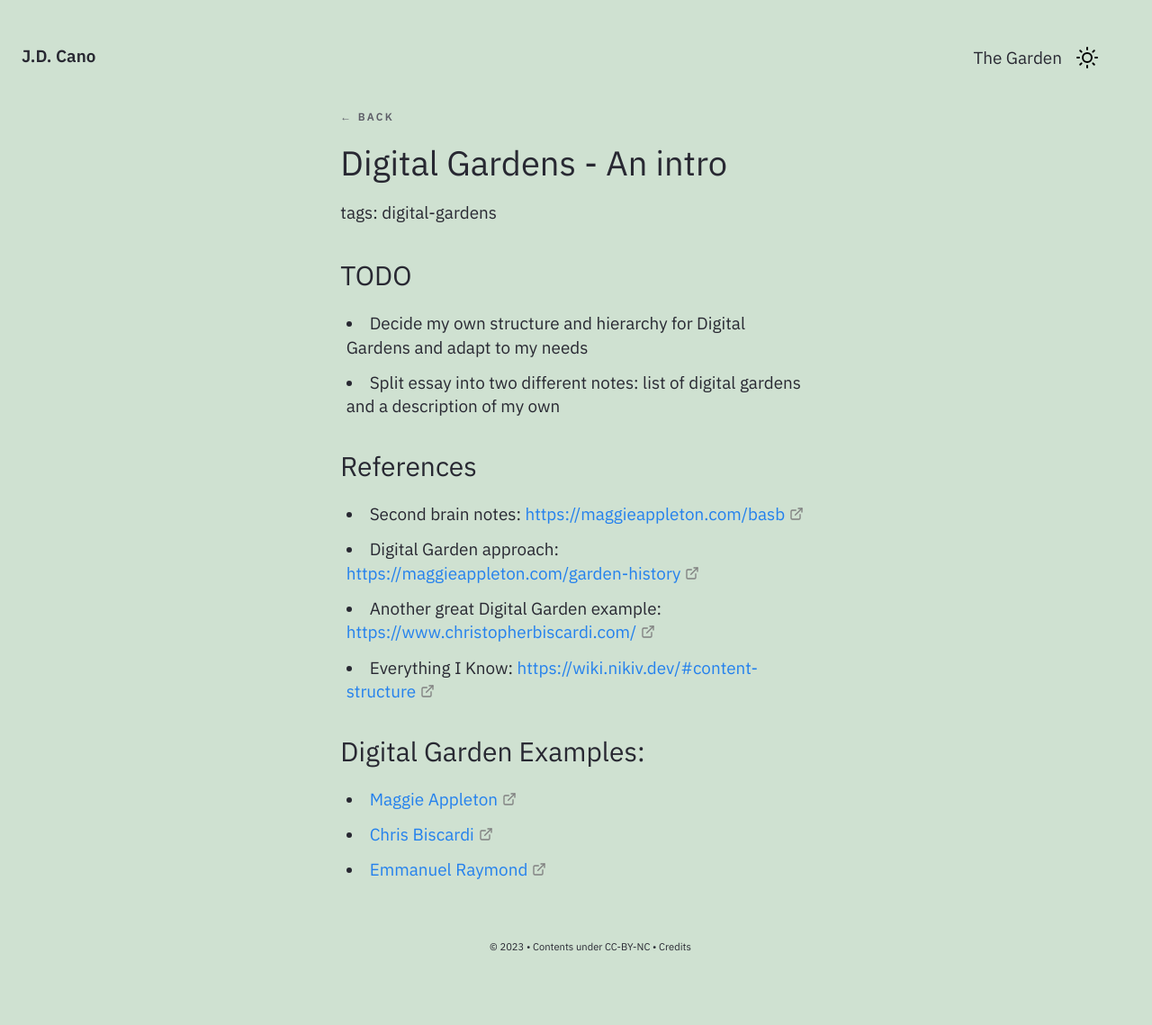
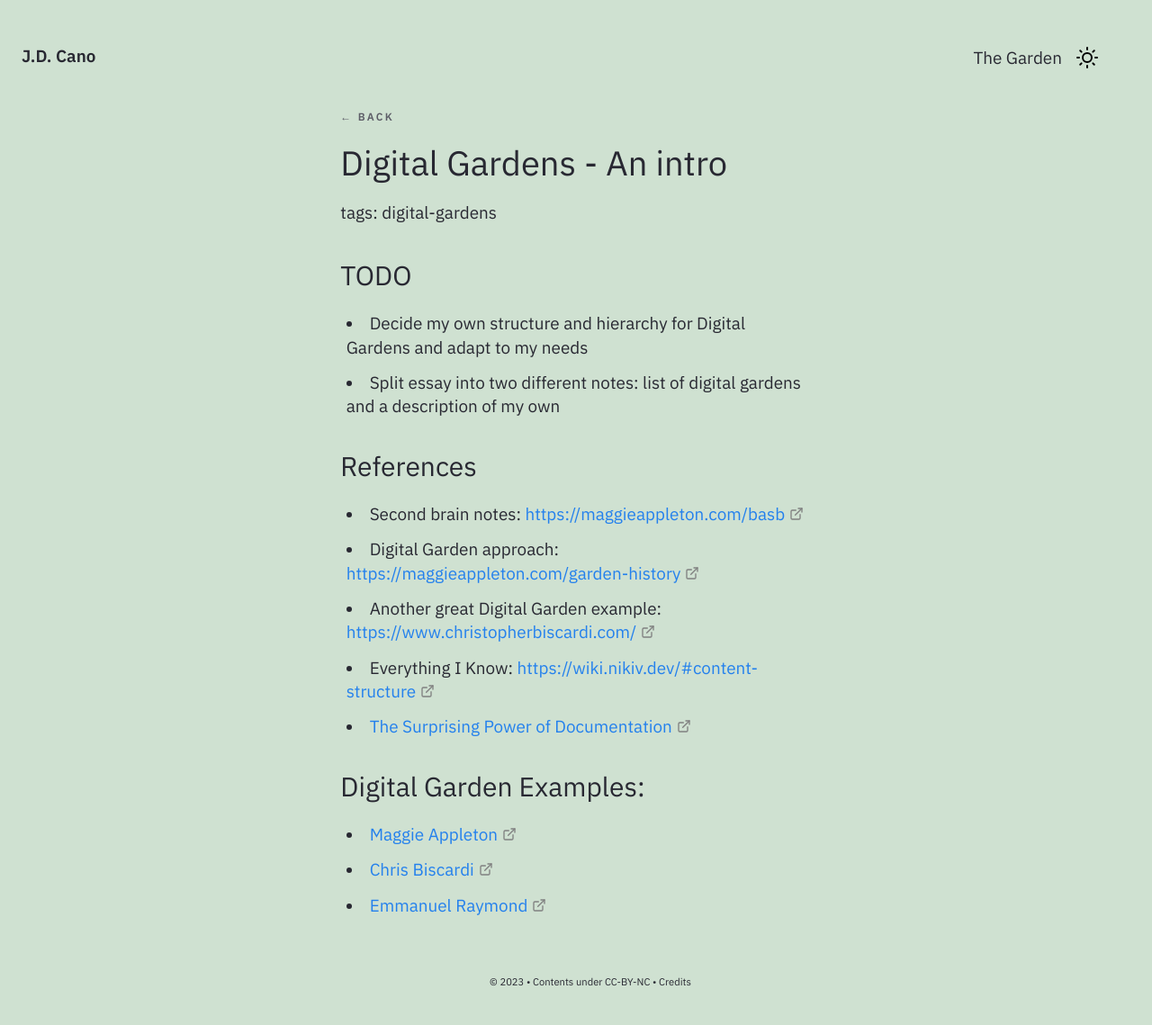
Before and after one commit to Gorzas/gorzas.github.io, a Jekyll site: the page built from _notes/Public/Digital Gardens.md, in a window 1280 px wide. Shown: the whole page at 90% size. Built offline with Jekyll 4.4.1, drawn with Linux system fonts in a browser that asks for light colours; before the commit the page ends 1100 px from its top, so only the background shows below that.

Commit message:
Update Digital Gardens.md

```diff
--- a/_notes/Public/Digital Gardens.md
+++ b/_notes/Public/Digital Gardens.md
@@ -18,6 +18,7 @@ growth: seedlings
 - Digital Garden approach: [https://maggieappleton.com/garden-history](https://maggieappleton.com/garden-history)
 - Another great Digital Garden example: [https://www.christopherbiscardi.com/](https://www.christopherbiscardi.com/)
 - Everything I Know: [https://wiki.nikiv.dev/#content-structure](https://wiki.nikiv.dev/#content-structure)
+- [The Surprising Power of Documentation](https://vadimkravcenko.com/shorts/proper-documentation/)
 
 ### Digital Garden Examples:
 - [Maggie Appleton](https://maggieappleton.com/garden-history)
```
